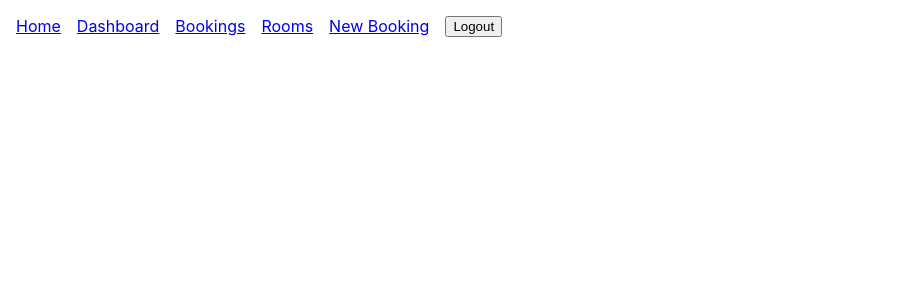
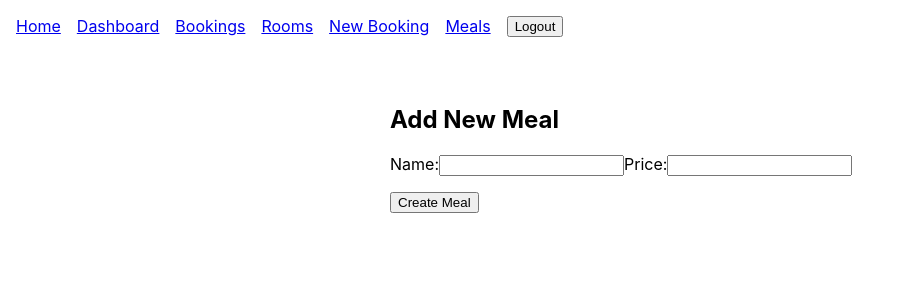
Before and after one commit to DiegoHidenori/Capstone-IndustryProject-Frontend, a React (Create React App) app: page /meals/create-meal in a window 1280 px wide. Shown: the top 300 px of the page, without its empty margins (0-899 px from the left). Built offline with nearby package versions, Linux system fonts and the light colour scheme; sample sign-in values are in the browser's storage.

Commit message:
Implemented Meal CRUD functionalities.

```diff
--- a/src/App.js
+++ b/src/App.js
@@ -12,6 +12,10 @@ import RoomsList from "./pages/room/RoomsList";
 import CreateRoom from "./pages/room/CreateRoom";
 import EditRoom from "./pages/room/EditRoom";
 import RoomDetails from "./pages/room/RoomDetails";
+import MealsList from "./pages/meal/MealsList";
+import CreateMeal from "./pages/meal/CreateMeal";
+import EditMeal from "./pages/meal/EditMeal";
+import MealDetails from "./pages/meal/MealDetails";
 
 function App() {
     return (
@@ -37,6 +41,10 @@ function App() {
                     <Route path="/rooms/:roomId" element={<RoomDetails />} />
                     <Route path="/rooms/new" element={<CreateRoom />} />
                     <Route path="/rooms/:roomId/edit" element={<EditRoom />} />
+                    <Route path="/meals" element={<MealsList />} />
+                    <Route path="/meals/:mealId" element={<MealDetails />} />
+                    <Route path="/meals/create-meal" element={<CreateMeal />} />
+                    <Route path="/meals/:mealId/edit" element={<EditMeal />} />
                 </Route>
             </Routes>
         </Router>
--- a/src/components/Navbar.js
+++ b/src/components/Navbar.js
@@ -25,6 +25,9 @@ export default function Navbar() {
                         <Link to="/rooms">Rooms</Link>
                     )}
                     <Link to="/create-booking">New Booking</Link>
+                    {["admin", "staff"].includes(user.role) && (
+                        <Link to="/meals">Meals</Link>
+                    )}
                     <button onClick={handleLogout}>Logout</button>
                 </>
             ) : (
--- /dev/null
+++ b/src/pages/meal/CreateMeal.js
@@ -0,0 +1,63 @@
+import { useState } from "react";
+import { useNavigate } from "react-router-dom";
+import api from "../../utils/api";
+
+export default function CreateMeal() {
+    const navigate = useNavigate();
+    const [formData, setFormData] = useState({ name: "", price: "" });
+    const [error, setError] = useState("");
+
+    const handleChange = (e) => {
+        const { name, value } = e.target;
+        setFormData((prev) => ({ ...prev, [name]: value }));
+    };
+
+    const handleSubmit = async (e) => {
+        e.preventDefault();
+        setError("");
+        try {
+            await api.post("/api/meals", formData);
+            alert("Meal added successfully!");
+            navigate("/meals");
+        } catch (err) {
+            console.error("Error creating meal:", err);
+            setError("Failed to create meal.");
+        }
+    };
+
+    return (
+        <div style={{ padding: "2rem", maxWidth: "500px", margin: "0 auto" }}>
+            <h2>Add New Meal</h2>
+            {error && <p style={{ color: "red" }}>{error}</p>}
+
+            <form onSubmit={handleSubmit}>
+                <label>
+                    Name:
+                    <input
+                        type="text"
+                        name="name"
+                        value={formData.name}
+                        onChange={handleChange}
+                        required
+                    />
+                </label>
+
+                <label>
+                    Price:
+                    <input
+                        type="number"
+                        step="0.01"
+                        name="price"
+                        value={formData.price}
+                        onChange={handleChange}
+                        required
+                    />
+                </label>
+
+                <button type="submit" style={{ marginTop: "1rem" }}>
+                    Create Meal
+                </button>
+            </form>
+        </div>
+    );
+}
--- /dev/null
+++ b/src/pages/meal/EditMeal.js
@@ -0,0 +1,82 @@
+import { useState, useEffect } from "react";
+import { useNavigate, useParams } from "react-router-dom";
+import api from "../../utils/api";
+
+export default function EditMeal() {
+    const { mealId } = useParams();
+    const navigate = useNavigate();
+
+    const [formData, setFormData] = useState({ name: "", price: "" });
+    const [error, setError] = useState("");
+
+    // Load meal data on mount
+    useEffect(() => {
+        const fetchMeal = async () => {
+            try {
+                const res = await api.get(`/api/meals/${mealId}`);
+                setFormData({
+                    name: res.data.name || "",
+                    price: res.data.price || "",
+                });
+            } catch (err) {
+                console.error("Error fetching meal:", err);
+                setError("Failed to load meal.");
+            }
+        };
+        fetchMeal();
+    }, [mealId]);
+
+    const handleChange = (e) => {
+        const { name, value } = e.target;
+        setFormData((prev) => ({ ...prev, [name]: value }));
+    };
+
+    const handleSubmit = async (e) => {
+        e.preventDefault();
+        setError("");
+        try {
+            await api.put(`/api/meals/${mealId}`, formData);
+            alert("Meal updated successfully!");
+            navigate("/meals");
+        } catch (err) {
+            console.error("Error updating meal:", err);
+            setError("Failed to update meal.");
+        }
+    };
+
+    return (
+        <div style={{ padding: "2rem", maxWidth: "500px", margin: "0 auto" }}>
+            <h2>Edit Meal</h2>
+            {error && <p style={{ color: "red" }}>{error}</p>}
+
+            <form onSubmit={handleSubmit}>
+                <label>
+                    Name:
+                    <input
+                        type="text"
+                        name="name"
+                        value={formData.name}
+                        onChange={handleChange}
+                        required
+                    />
+                </label>
+
+                <label>
+                    Price:
+                    <input
+                        type="number"
+                        step="0.01"
+                        name="price"
+                        value={formData.price}
+                        onChange={handleChange}
+                        required
+                    />
+                </label>
+
+                <button type="submit" style={{ marginTop: "1rem" }}>
+                    Update Meal
+                </button>
+            </form>
+        </div>
+    );
+}
--- /dev/null
+++ b/src/pages/meal/MealDetails.js
@@ -0,0 +1,52 @@
+import { useEffect, useState } from "react";
+import { useParams, Link } from "react-router-dom";
+import api from "../../utils/api";
+
+export default function MealDetails() {
+    const { mealId } = useParams();
+    const [meal, setMeal] = useState(null);
+    const [error, setError] = useState("");
+
+    useEffect(() => {
+        const fetchMeal = async () => {
+            try {
+                const res = await api.get(`/api/meals/${mealId}`);
+                setMeal(res.data);
+            } catch (err) {
+                console.error("Error fetching meal:", err);
+                setError("Failed to load meal.");
+            }
+        };
+
+        fetchMeal();
+    }, [mealId]);
+
+    if (error) {
+        return <p style={{ color: "red" }}>{error}</p>;
+    }
+
+    if (!meal) {
+        return <p>Loading...</p>;
+    }
+
+    return (
+        <div style={{ padding: "2rem" }}>
+            <h2>Meal Details</h2>
+            <p>
+                <strong>ID:</strong> {meal.mealId}
+            </p>
+            <p>
+                <strong>Name:</strong> {meal.name}
+            </p>
+            <p>
+                <strong>Price:</strong> ${parseFloat(meal.price).toFixed(2)}
+            </p>
+            <Link to={`/meals/${meal.mealId}/edit`}>
+                <button>Edit</button>
+            </Link>{" "}
+            <Link to="/meals">
+                <button>Back to Meals</button>
+            </Link>
+        </div>
+    );
+}
--- /dev/null
+++ b/src/pages/meal/MealsList.js
@@ -0,0 +1,81 @@
+import { useEffect, useState } from "react";
+import { Link } from "react-router-dom";
+import api from "../../utils/api";
+
+export default function MealsList() {
+    const [meals, setMeals] = useState([]);
+    const [error, setError] = useState("");
+
+    const fetchMeals = async () => {
+        try {
+            const res = await api.get("/api/meals");
+            setMeals(res.data);
+        } catch (err) {
+            console.error("Error fetching meals:", err);
+            setError("Failed to load meals.");
+        }
+    };
+
+    const deleteMeal = async (mealId) => {
+        if (!window.confirm("Are you sure you want to delete this meal?"))
+            return;
+        try {
+            await api.delete(`/api/meals/${mealId}`);
+            fetchMeals(); // refresh
+        } catch (err) {
+            console.error("Error deleting meal:", err);
+            setError("Failed to delete meal.");
+        }
+    };
+
+    useEffect(() => {
+        fetchMeals();
+    }, []);
+
+    return (
+        <div style={{ padding: "2rem" }}>
+            <h2>All Meals</h2>
+            {error && <p style={{ color: "red" }}>{error}</p>}
+
+            <Link to="/meals/create-meal">
+                <button>Add Meal</button>
+            </Link>
+
+            <table style={{ width: "100%", marginTop: "1rem" }}>
+                <thead>
+                    <tr>
+                        <th>ID</th>
+                        <th>Name</th>
+                        <th>Price</th>
+                        <th>Actions</th>
+                    </tr>
+                </thead>
+                <tbody>
+                    {meals.map((meal) => (
+                        <tr key={meal.mealId}>
+                            <td>{meal.mealId}</td>
+                            <td>{meal.name}</td>
+                            <td>${parseFloat(meal.price).toFixed(2)}</td>
+                            <td>
+                                <Link to={`/meals/${meal.mealId}`}>
+                                    <button>View</button>
+                                </Link>{" "}
+                                <Link to={`/meals/${meal.mealId}/edit`}>
+                                    <button>Edit</button>
+                                </Link>{" "}
+                                <button onClick={() => deleteMeal(meal.mealId)}>
+                                    Delete
+                                </button>
+                            </td>
+                        </tr>
+                    ))}
+                    {meals.length === 0 && (
+                        <tr>
+                            <td colSpan="4">No meals found.</td>
+                        </tr>
+                    )}
+                </tbody>
+            </table>
+        </div>
+    );
+}
```
